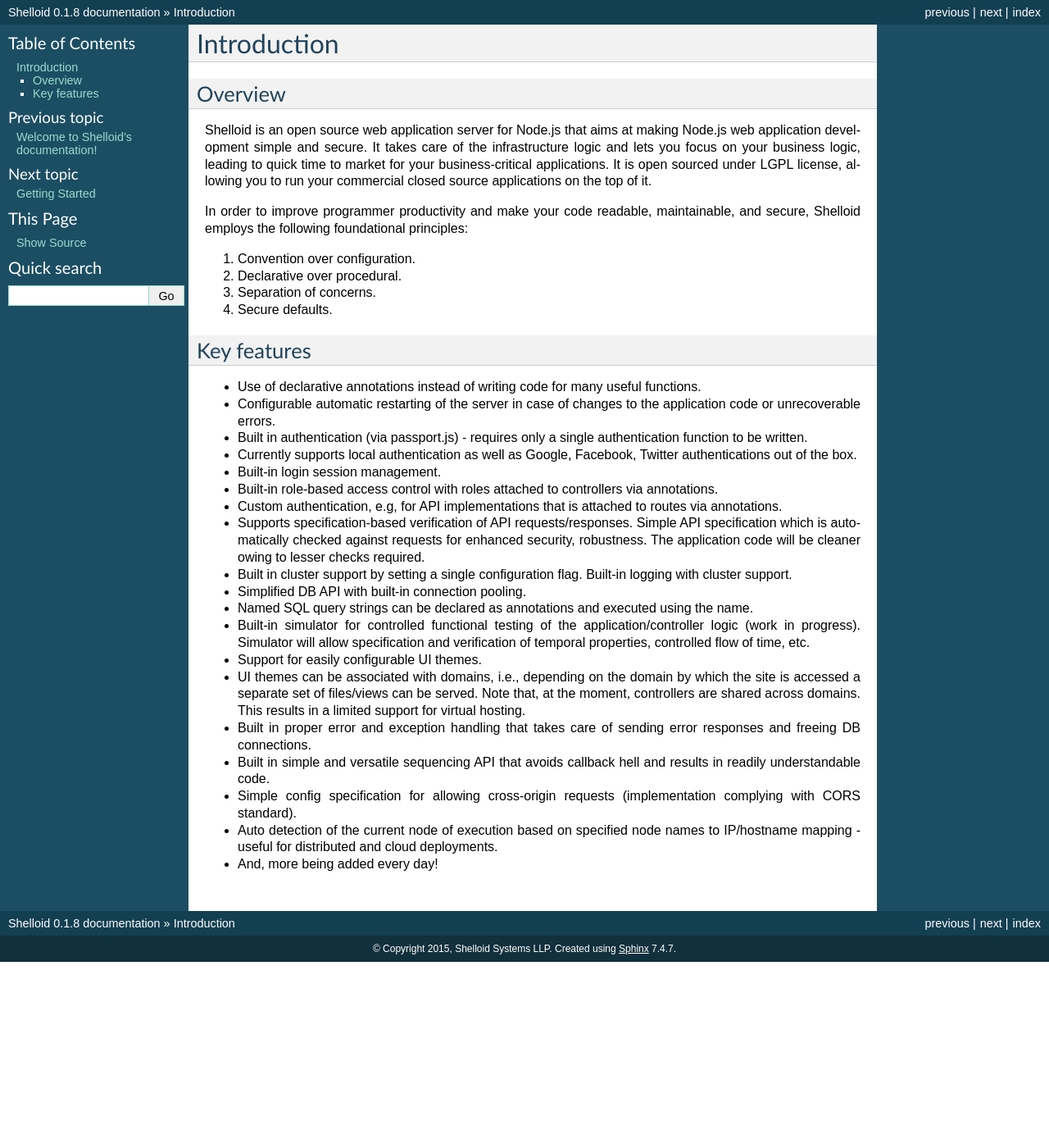
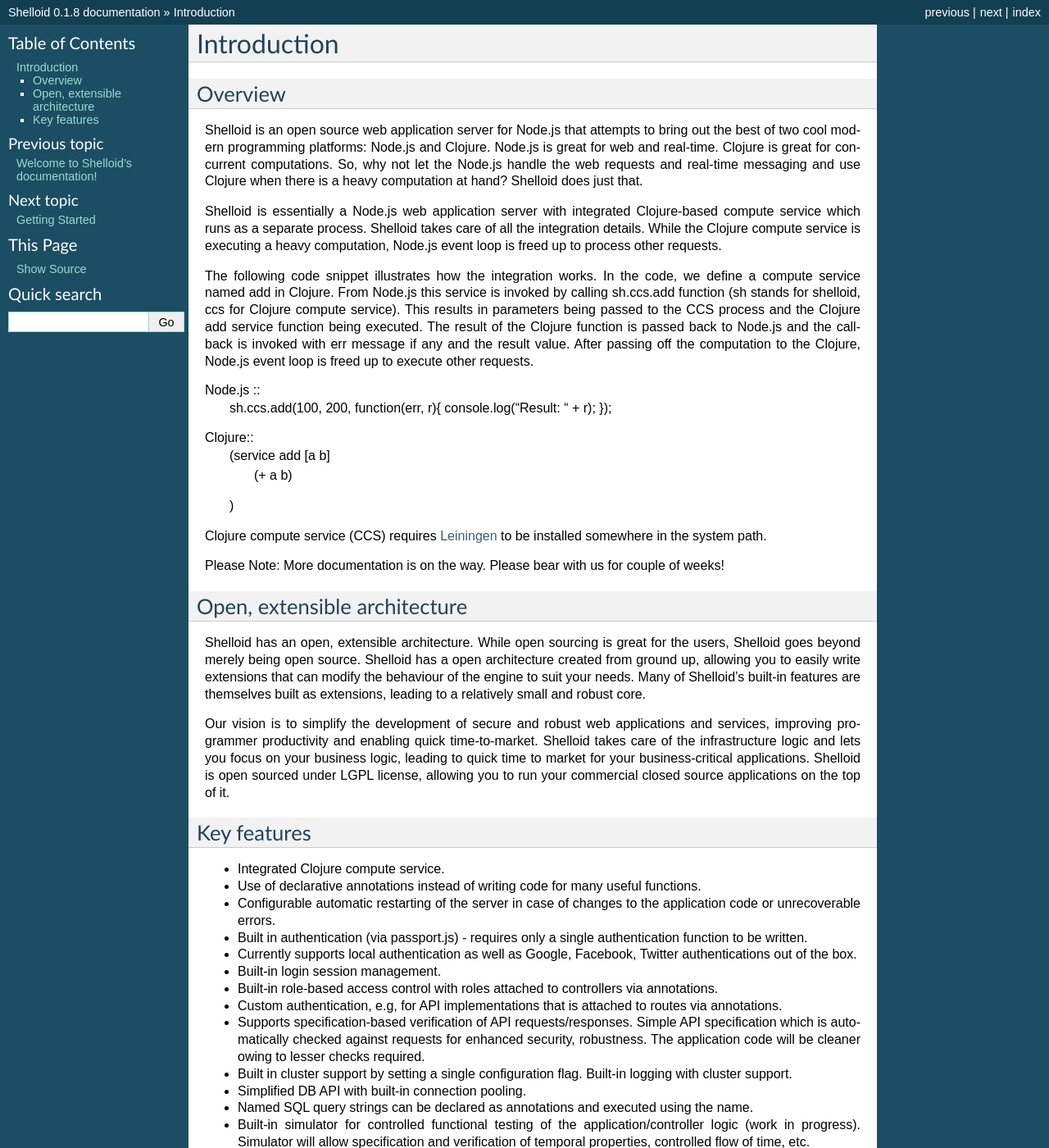
Before and after one commit to shelloid/shelloid.github.io, a Sphinx documentation site: the page built from source/introduction.rst, in a window 1280 px wide and 1400 px high. Shown: the whole window at 82% size. Built offline with Sphinx 7.4.7, drawn with Linux system fonts in a browser that asks for light colours.

Commit message:
doc update

```diff
--- a/source/introduction.rst
+++ b/source/introduction.rst
@@ -4,19 +4,39 @@
 Overview
 ---------
 
-Shelloid is an open source web application server for Node.js that aims at making Node.js web application development simple and secure. It takes care of the infrastructure logic and lets you focus on your business logic, leading to quick time to market for your business-critical applications. It is open sourced under LGPL license, allowing you to run your commercial closed source applications on the top of it.
+Shelloid is an open source web application server for Node.js that attempts to bring out the best of two cool modern programming platforms: Node.js and Clojure. Node.js is great for web and real-time. Clojure is great for concurrent computations. So, why not let the Node.js handle the web requests and real-time messaging and use Clojure when there is a heavy computation at hand? Shelloid does just that.
 
-In order to improve programmer productivity and make your code readable, maintainable, and secure, Shelloid employs the following foundational principles:
+Shelloid is essentially a Node.js web application server with integrated Clojure-based compute service which runs as a separate process. Shelloid takes care of all the integration details. While the Clojure compute service is executing a heavy computation, Node.js event loop is freed up to process other requests.
 
-1. Convention over configuration.
-2. Declarative over procedural.
-3. Separation of concerns.
-4. Secure defaults.
+The following code snippet illustrates how the integration works. In the code, we define a compute service named add in Clojure. From Node.js this service is invoked by calling sh.ccs.add function (sh stands for shelloid, ccs for Clojure compute service). This results in parameters being passed to the CCS process and the Clojure add service function being executed. The result of the Clojure function is passed back to Node.js and the callback is invoked with err message if any and the result value. After passing off the computation to the Clojure, Node.js event loop is freed up to execute other requests.
+
+Node.js ::
+	sh.ccs.add(100, 200, function(err, r){
+	console.log("Result: " + r);
+	});
+
+
+Clojure::
+	(service add [a b]
+		(+ a b)
+	)
+
+Clojure compute service (CCS) requires `Leiningen <http://leiningen.org>`_ to be installed somewhere in the system path.
+
+Please Note: More documentation is on the way. Please bear with us for couple of weeks!
+
+Open, extensible architecture
+-----------------------------
+
+Shelloid has an open, extensible architecture. While open sourcing is great for the users, Shelloid goes beyond merely being open source. Shelloid has a open architecture created from ground up, allowing you to easily write extensions that can modify the behaviour of the engine to suit your needs. Many of Shelloid's  built-in features are themselves built as extensions, leading to a relatively small and robust core.
+
+Our vision is to simplify the development of secure and robust web applications and services, improving programmer productivity and enabling quick time-to-market. Shelloid takes care of the infrastructure logic and lets you focus on your business logic, leading to quick time to market for your business-critical applications. Shelloid is open sourced under LGPL license, allowing you to run your commercial closed source applications on the top of it.
 
 
 Key features
 -------------
 
+* Integrated Clojure compute service.
 * Use of declarative annotations instead of writing code for many useful functions.
 * Configurable automatic restarting of the server in case of changes to the application code or unrecoverable errors.
 * Built in authentication (via passport.js) - requires only a single authentication function to be written.
```
